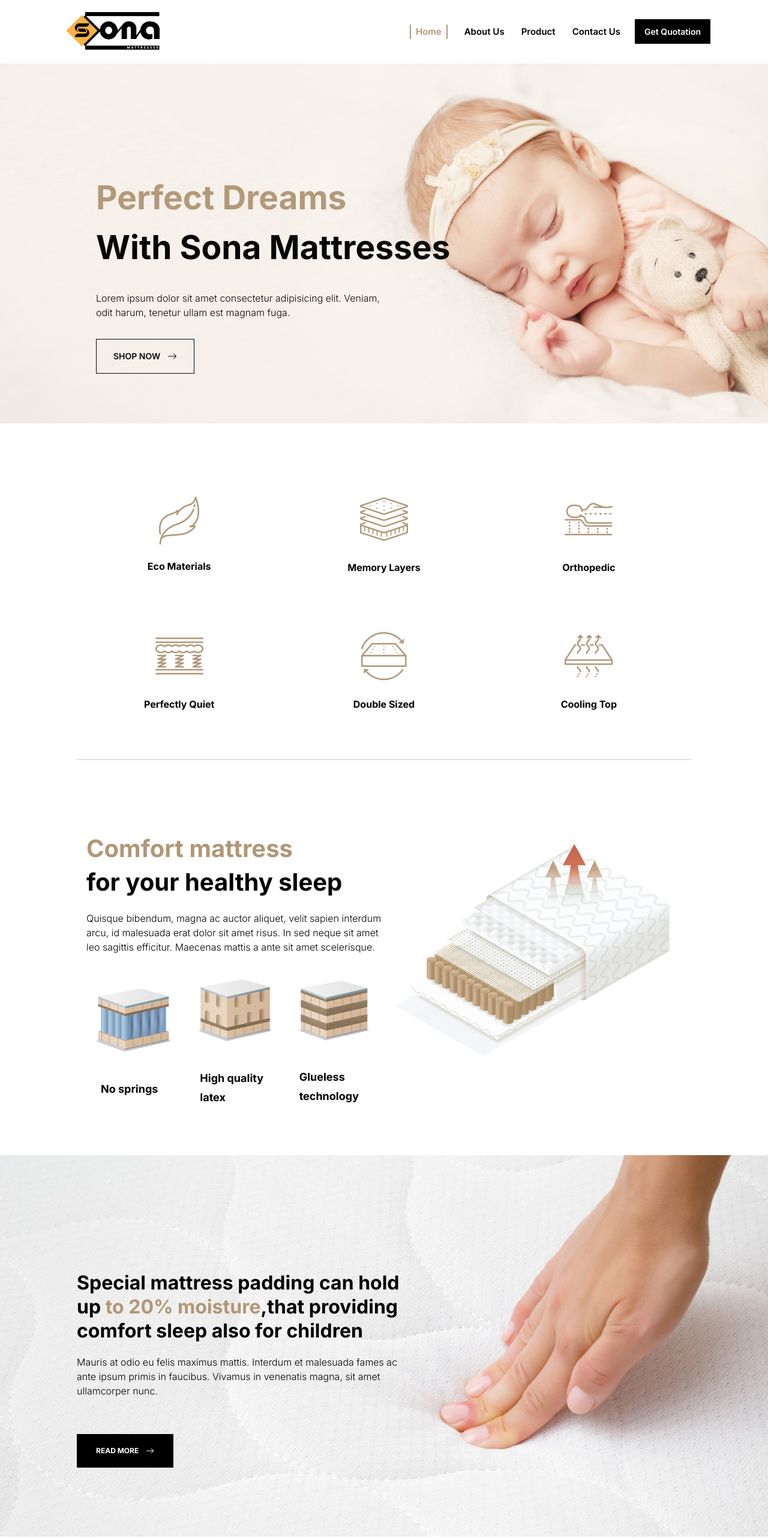
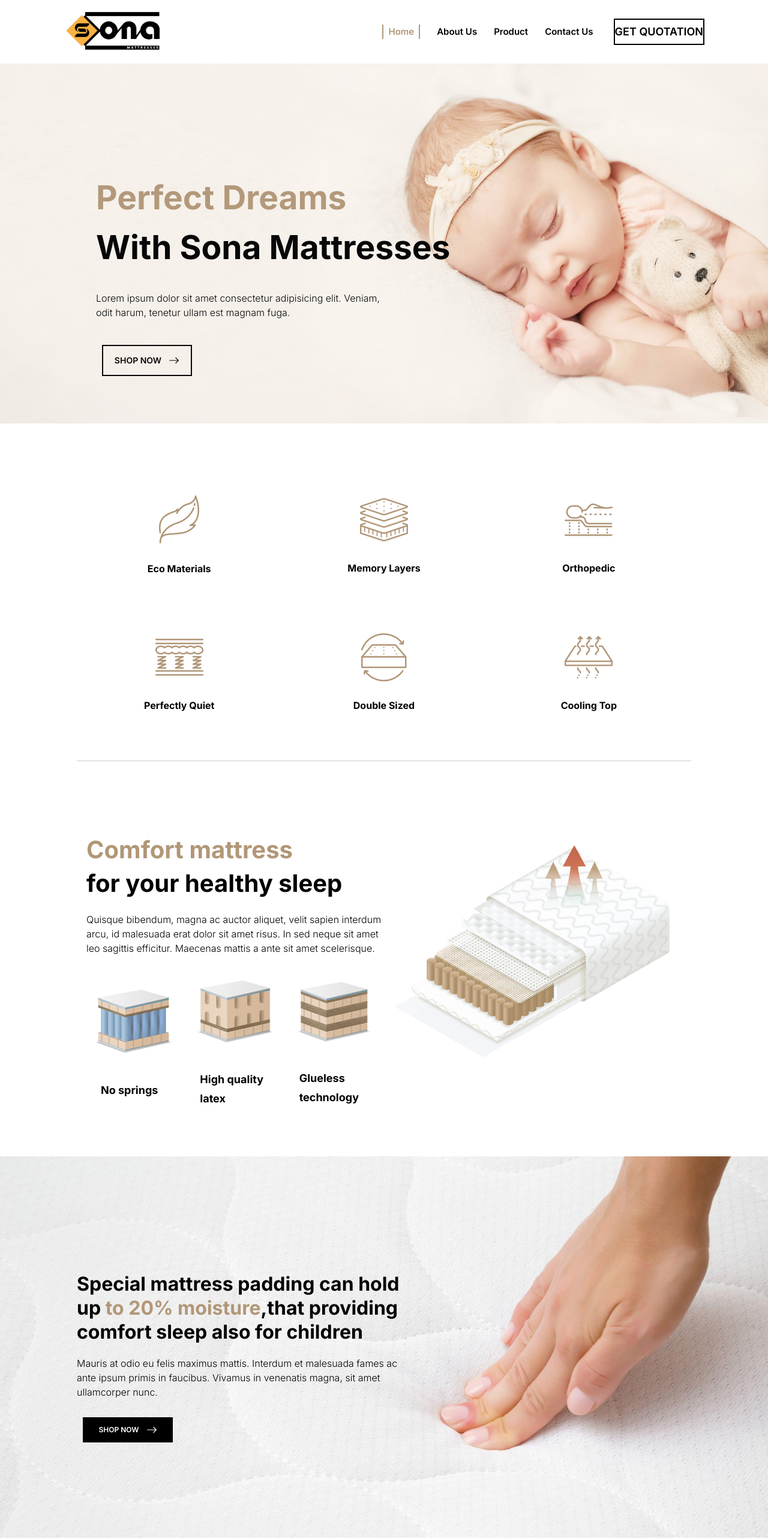
Before and after one commit to shadrajput/Sona-Mattresses, a Next.js app: page / in a window 1280 px wide. Shown: the top 2566 px of the page at 60% size. Built offline with nearby package versions, Linux system fonts and the light colour scheme.

Commit message:
Button Hover Effect

```diff
--- a/src/components/Header.jsx
+++ b/src/components/Header.jsx
@@ -123,7 +123,7 @@ export function Header(props) {
         <ul className="flex items-center py-2">
           <li>
             <Link href="/">
-              <div className='w-48'>
+              <div className='w-48 cursor-pointer'>
                 <Image src={Logo} alt="fess manager logo" className='' />
               </div>
             </Link>
@@ -143,30 +143,9 @@ export function Header(props) {
                 ))
               }
             </div>
-            {/* <li className="ml-12 hidden md:block">
-              <Link href="/AboutUs">
-                <a className="rounded-lg py-1 px-2 hover:text-[#b19777] font-semibold text-[15px]">
-                  About Us
-                </a>
-              </Link>
-            </li>
-            <li className="ml-6 hidden md:block">
-              <Link href="/Product">
-                <a className="rounded-lg py-1 px-2 hover:text-[#b19777] font-semibold text-[15px]">
-                  Product
-                </a>
-              </Link>
-            </li>
-            <li className="ml-6 hidden md:block">
-              <Link href="/ContactUs">
-                <a className="rounded-lg py-1 px-2 hover:text-[#b19777] font-semibold text-[15px]">
-                  Contact
-                </a>
-              </Link>
-            </li> */}
             <li className="ml-6 hidden md:block ">
               <Link href="/Quotation">
-                <a className="bg-black px-4 py-3 text-white hover:bg-[#b19777] hover:text-black font-semibold duration-300 ">
+                <a className="btn1 font-semibold text-[12px] hover:text-white z-50 group text-lg py-1">
                   Get Quotation
                 </a>
               </Link>
--- a/src/components/Hero.jsx
+++ b/src/components/Hero.jsx
@@ -80,9 +80,9 @@ export function Hero() {
                     <h1 className='text-[#b19777] font-bold text-[55px]'>{item.heading1}</h1>
                     <h1 className='text-black text-[55px] font-bold'>{item.heading2}</h1>
                     <p className='font-light pr-52 py-8 text-black'>Lorem ipsum dolor sit amet consectetur adipisicing elit. Veniam, odit harum, tenetur ullam est magnam fuga.</p>
-                    <button className='flex items-center space-x-3 border px-7 py-4 border-black'>
-                      <h1 className='uppercase text-sm font-semibold text-black'> Shop Now </h1>
-                      <BsArrowRight className='text-black' />
+                    <button className='btn1 font-semibold text-[12px] hover:text-white z-50 group text-sm py-3 '>
+                      Shop Now
+                      <BsArrowRight className='text-black group-hover:text-white text-lg ml-3' />
                     </button>
                   </div>
                 )}
--- a/src/components/Mattressspecific.jsx
+++ b/src/components/Mattressspecific.jsx
@@ -11,9 +11,9 @@ export default function Mattressspecific() {
                 <p className="py-5 font-light">
                     Mauris at odio eu felis maximus mattis. Interdum et malesuada fames ac ante ipsum primis in faucibus. Vivamus in venenatis magna, sit amet ullamcorper nunc.
                 </p>
-                <button className="bg-black px-8 py-5 space-x-3 hover:bg-white group flex items-center mt-10">
-                    <h1 className="text-white text-xs group-hover:text-black uppercase font-bold">Read More</h1>
-                    <BsArrowRight className="text-white text-sm group-hover:text-black" />
+                <button className='btn2 font-semibold text-[12px] text-white hover:text-black z-50 group '>
+                Shop Now
+                <BsArrowRight className='group-hover:text-black text-white text-lg ml-3' />
                 </button>
             </div>
         </div>
--- a/src/components/Specifications.jsx
+++ b/src/components/Specifications.jsx
@@ -12,9 +12,11 @@ export default function Specifications() {
         <div className='bg-white px-32 py-10 '>
             <div className='py-20 border-b border-black/20 space-y-24 '>
                 <div className='grid grid-cols-3 '>
-                    <div className='flex flex-col justify-center items-center'>
-                        <Image src={mat1} alt="fess manager logo" width="80%" height="80%" className='w-full h-full' />
-                        <h1 className='font-bold pt-6'>
+                    <div className='flex flex-col justify-center items-center group'>
+                        <div className='group-hover:mb-10 duration-500'>
+                            <Image src={mat1} alt="fess manager logo" width="80%" height="80%" className='w-full h-full ' />
+                        </div>
+                        <h1 className='font-bold pt-6 group-hover:text-[#b19777]'>
                             Eco Materials
                         </h1>
                     </div>
--- a/src/components/Subscribe.jsx
+++ b/src/components/Subscribe.jsx
@@ -4,7 +4,7 @@ import image from "../../public/images/bedroom-interior.jpg"
 export default function Subscribe() {
     return (
         <>
-        <div className='h-[400px] relative'>
+            <div className='h-[400px] relative'>
                 <Image src={image} alt="fess manager logo" className='' />
                 <div className="h-[400px] w-full bg-black/70 absolute top-0 ">
                 </div>
@@ -17,7 +17,9 @@ export default function Subscribe() {
                                 placeholder="Your email..."
                                 className="px-5 w-80 focus:outline-none"
                             />
-                            <button className="uppercase bg-[#b19777] py-4 px-8 text-white  font-semibold text-sm">Subscribe</button>
+                            <button className='btn3 text-sm text-white font-semibold z-50'>
+                                Subscribe
+                            </button>
                         </div>
                     </form>
                 </div>
--- a/src/pages/ContactUs.jsx
+++ b/src/pages/ContactUs.jsx
@@ -129,7 +129,7 @@ export default function ContactUs() {
                 <button
                   type="submit"
                   value="Send"
-                  className="w-full bg-[#b19777] text-white py-3 hover:bg-black hover:text-white"
+                  className="w-full bg-[#b19777] text-white py-3 duration-300 hover:bg-black hover:text-white"
                 >
                   Submit <span aria-hidden="true">&rarr;</span>
                 </button>
--- a/src/pages/Product.js
+++ b/src/pages/Product.js
@@ -38,7 +38,7 @@ export default function Product() {
                         </div>
                         <div>
                             <Link href="/ContactUs">
-                                <button className='bg-black px-10 py-2 text-white my-3 text-sm'>
+                                <button className='btn3 font-semibold text-[12px] text-white z-50 group '>
                                     Shop Now
                                 </button>
                             </Link>
--- a/src/styles/tailwind.css
+++ b/src/styles/tailwind.css
@@ -11,7 +11,7 @@
 
 .slide {
   opacity: 0;
-  transition-duration: 2s ;
+  transition-duration: 2s;
 }
 
 .slide.active {
@@ -20,23 +20,134 @@
   /* transform: scale(1.08);  */
 }
 
+/* Button  1 Hover Effect */
 
- /* NavBar */
-
-/* .active h1:after{
-  background-color: #ee6730;
-  left: 0%;
-  width: 100%;
+.btn1 {
+  display: flex;
+  align-items: center;
+  justify-content: center;
+  border: 2px solid #000;
+  min-width: 150px;
+  text-transform: uppercase;
+  margin: 10px;
+  cursor: pointer;
+  transition: color 0.4s linear;
+  position: relative;
 }
 
-.active{
-  color: #ee6730;
+.btn1:hover {
+  color: #fff;
 }
 
-.active > svg{
-  color: #ee6730
+.btn1::before {
+  content: "";
+  position: absolute;
+  left: 0;
+  bottom: 0;
+  width: 100%;
+  height: 100%;
+  background: #000;
+  z-index: -1;
+  transition: transform 0.5s;
+  transform-origin: 0 0;
+  transition-timing-function: cubic-bezier(0.5, 1.6, .4, .7);
 }
 
-.non-active{
-  color: gray
-} */
+.btn1::before {
+  transition-duration: 1s;
+  transform: scalex(0);
+}
+
+.btn1:hover::before{
+  transition-duration: 1s;
+  transform: scalex(1);
+}
+
+/* Button  1 Hover Effect */
+
+.btn2 {
+  display: flex;
+  align-items: center;
+  justify-content: center;
+  min-width: 150px;
+  background: #000;
+  text-transform: uppercase;
+  padding: 12px 20px;
+  margin: 10px;
+  cursor: pointer;
+  transition: color 0.4s linear;
+  position: relative;
+}
+
+.btn2:hover {
+  color: #fff;
+}
+
+.btn2::before {
+  content: "";
+  position: absolute;
+  left: 0;
+  bottom: 0;
+  width: 100%;
+  height: 100%;
+  background: #fff;
+  z-index: -1;
+  transition: transform 0.5s;
+  transform-origin: 0 0;
+  transition-timing-function: cubic-bezier(0.5, 1.6, .4, .7);
+}
+
+.btn2::before {
+  transition-duration: 1s;
+  transform: scalex(0);
+}
+
+.btn2:hover::before{
+  transition-duration: 1s;
+  transform: scalex(1);
+}
+
+
+/* Button  3 Hover Effect */
+
+.btn3 {
+  display: flex;
+  align-items: center;
+  justify-content: center;
+  min-width: 150px;
+  background: #b19777;
+  text-transform: uppercase;
+  padding: 15px 20px;
+  text-align: center;
+  cursor: pointer;
+  transition: color 0.4s linear;
+  position: relative;
+}
+
+.btn3:hover {
+  color: #fff;
+}
+
+.btn3::before {
+  content: "";
+  position: absolute;
+  left: 0;
+  bottom: 0;
+  width: 100%;
+  height: 100%;
+  background: #181818;
+  z-index: -1;
+  transition: transform 0.5s;
+  transform-origin: 0 0;
+  transition-timing-function: cubic-bezier(0.5, 1.6, .4, .7);
+}
+
+.btn3::before {
+  transition-duration: 1s;
+  transform: scaley(0);
+}
+
+.btn3:hover::before{
+  transition-duration: 1s;
+  transform: scaley(1);
+}
```
Also changed, not shown: src/components/Button.jsx (deleted, +0 -64 lines).
